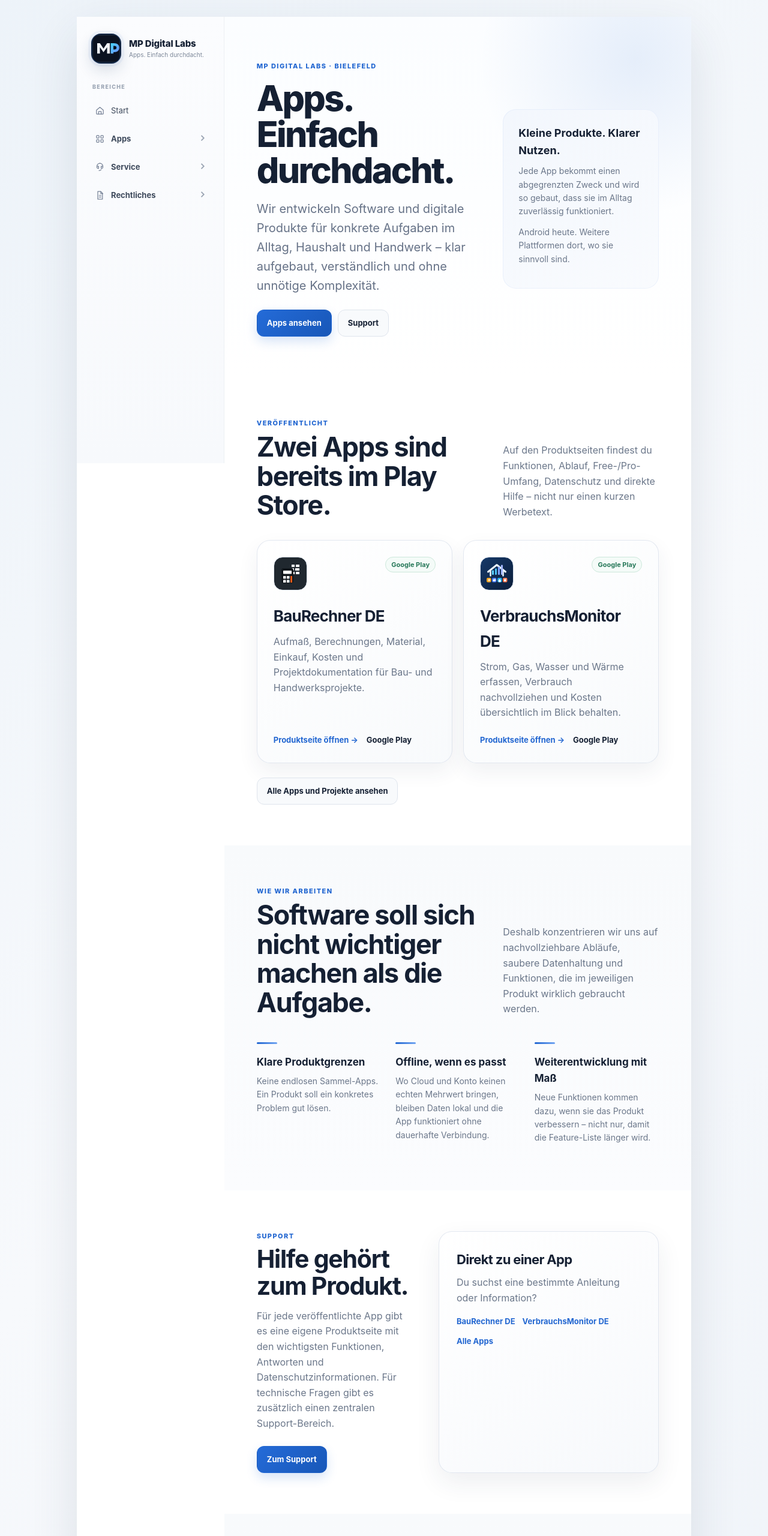
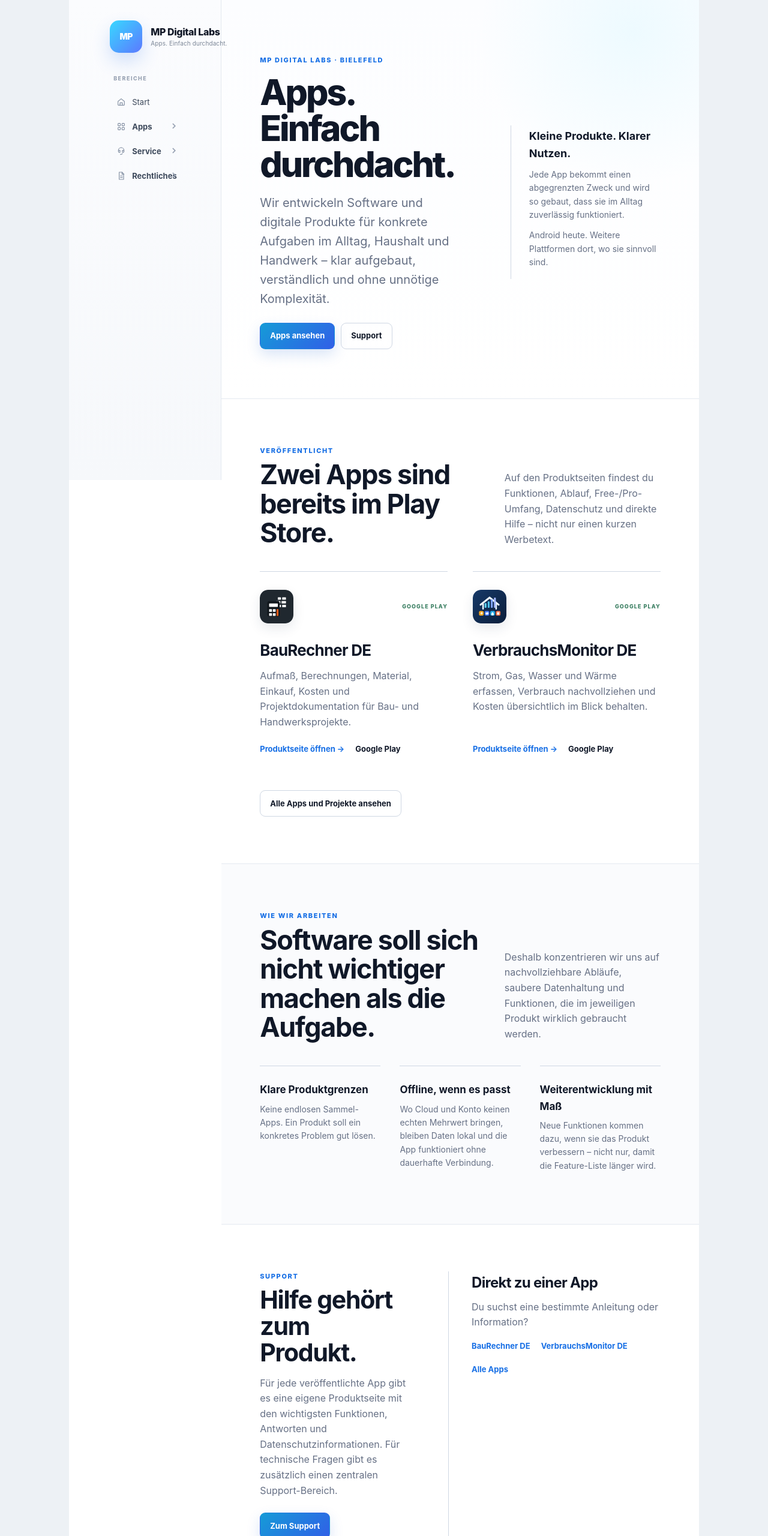
Before and after one commit to MP-Digital-Labs/mp-digital-labs-pages, a plain HTML site: page index.html in a window 1280 px wide. Shown: the top 2560 px of the page at 60% size. Drawn offline with Linux system fonts and the light colour scheme.

Commit message:
Replace boxed UI with open editorial layout

```diff
--- a/site-modern.css
+++ b/site-modern.css
@@ -1,232 +1,482 @@
-/* MP Digital Labs – modern light workspace polish */
+/* MP Digital Labs – light editorial workspace, no card wall */
 :root{
-  --page:#eef3f8;
+  --page:#eef2f6;
   --shell:#ffffff;
-  --sidebar:#f8fafc;
+  --sidebar:#f7f9fc;
   --panel:#ffffff;
-  --panel-soft:#f4f7fb;
-  --text:#152033;
-  --muted:#6b778a;
-  --line:#e7ebf1;
-  --line-strong:#d7dee8;
-  --accent:#2367d1;
-  --accent-soft:#eaf2ff;
-  --accent-strong:#0e4eac;
+  --panel-soft:#f7f9fc;
+  --text:#101828;
+  --muted:#667085;
+  --line:#e4e9f0;
+  --line-strong:#cfd7e3;
+  --accent:#176fe5;
+  --accent-soft:#eaf3ff;
+  --accent-strong:#0a55bb;
   --ok:#28795a;
-  --radius:18px;
-  --shadow:0 28px 80px rgba(41,59,84,.12);
-  --sidebar-width:246px;
+  --radius:0;
+  --shadow:none;
+  --sidebar-width:254px;
 }
 
-html{background:linear-gradient(135deg,#edf3f9 0%,#f7f9fc 45%,#edf2f8 100%)}
+html{
+  background:#edf1f5;
+}
 body{
-  width:min(1500px,80vw);
-  margin:28px auto;
-  min-height:calc(100svh - 56px);
+  width:min(1500px,82vw);
+  margin:0 auto;
+  min-height:100svh;
   border:0;
-  border-radius:28px;
-  box-shadow:var(--shadow);
-  overflow:clip;
+  border-radius:0;
+  box-shadow:none;
+  overflow:visible;
+  background:#fff;
 }
 
+/* Sidebar */
 .site-header{
-  top:28px;
-  height:calc(100svh - 56px);
-  background:linear-gradient(180deg,#fbfcfe 0%,#f7f9fc 100%);
-  border-right:1px solid #edf0f4;
+  top:0;
+  height:100svh;
+  background:linear-gradient(180deg,#fbfcfe 0%,#f6f8fb 100%);
+  border-right:1px solid var(--line);
 }
-.header-row{padding:26px 18px 22px}
+.header-row{
+  padding:34px 22px 28px;
+}
 .brand{
-  padding:2px 6px 24px;
-  border-bottom:0;
-  gap:13px;
+  gap:14px;
+  padding:0 4px 34px;
+  border:0;
 }
+/* Reuse the header logo treatment from the previous MP Digital Labs page. */
 .brand-mark{
-  width:50px;
-  height:50px;
-  flex-basis:50px;
-  border-radius:16px;
-  background:#0e1728 url('/assets/favicon.svg') center/cover no-repeat;
-  border:1px solid rgba(35,103,209,.22);
-  box-shadow:0 10px 24px rgba(27,54,92,.16),0 0 0 5px rgba(35,103,209,.045);
+  width:54px;
+  height:54px;
+  flex:0 0 54px;
+  display:grid;
+  place-items:center;
+  border:0;
+  border-radius:15px;
+  background:linear-gradient(135deg,#38d8ff 0%,#5c79ff 100%);
+  box-shadow:0 14px 30px rgba(44,116,235,.20);
+  color:#fff;
+  font-size:0;
 }
-.brand-text strong{font-size:15px;font-weight:800;color:#152033}
-.brand-text small{font-size:10px;color:#7c8798;margin-top:5px}
-
-.main-nav{gap:5px;margin-top:8px;color:#354156;font-size:13px}
-.nav-caption{
-  margin:0 8px 6px;
-  padding:0;
-  font-size:9px;
-  font-weight:800;
-  letter-spacing:.15em;
-  color:#9aa4b3;
+.brand-mark::before{
+  content:"MP";
+  display:grid!important;
+  place-items:center;
+  position:static!important;
+  width:auto!important;
+  height:auto!important;
+  background:none!important;
+  border:0!important;
+  border-radius:0!important;
+  color:#fff;
+  font-size:14px;
+  font-weight:950;
+  letter-spacing:-.04em;
+  box-shadow:none!important;
+}
+.brand-mark::after{display:none!important}
+.brand-text strong{
+  color:#111827;
+  font-size:16px;
+  font-weight:830;
+  letter-spacing:-.025em;
+}
+.brand-text small{
+  margin-top:5px;
+  color:#7c8797;
+  font-size:10px;
+  letter-spacing:.01em;
 }
 
-.main-nav>a,.nav-folder>summary,.nav-folder .nav-child{
-  min-height:42px;
-  border-radius:12px;
-  transition:background-color .16s ease,color .16s ease,transform .16s ease;
+.main-nav{
+  gap:1px;
+  margin-top:2px;
+  color:#344054;
+  font-size:13px;
 }
-.main-nav>a{padding:9px 11px}
-.nav-folder>summary{padding:9px 34px 9px 11px;font-weight:720}
-.main-nav>a::before,.nav-folder>summary::before,.nav-folder .nav-child::before,.nav-folder .nav-child::after{display:none!important}
-.main-nav>a:hover,.nav-folder>summary:hover,.nav-folder .nav-child:hover{background:#f0f4f9;color:#152033;transform:translateX(1px)}
-.main-nav>a[aria-current="page"],.main-nav>a.is-active,.nav-folder .nav-child.is-active{
-  background:linear-gradient(135deg,#eaf2ff 0%,#f1f6ff 100%);
-  color:#0d4da9;
-  font-weight:780;
-  box-shadow:inset 0 0 0 1px rgba(35,103,209,.08);
+.nav-caption{
+  margin:0 10px 11px;
+  padding:0;
+  color:#98a2b3;
+  font-size:9px;
+  font-weight:850;
+  letter-spacing:.16em;
 }
-.nav-folder{border-radius:14px}
+.main-nav>a,
+.nav-folder>summary,
+.nav-folder .nav-child{
+  min-height:40px;
+  border:0;
+  border-radius:0;
+  background:transparent!important;
+  box-shadow:none!important;
+  transform:none!important;
+  transition:color .15s ease,border-color .15s ease;
+}
+.main-nav>a{
+  padding:8px 10px 8px 12px;
+  border-left:2px solid transparent;
+}
+.nav-folder{border-radius:0}
+.nav-folder>summary{
+  padding:8px 30px 8px 12px;
+  font-weight:720;
+  border-left:2px solid transparent;
+}
+.main-nav>a::before,
+.nav-folder>summary::before,
+.nav-folder .nav-child::before,
+.nav-folder .nav-child::after{display:none!important}
+.main-nav>a:hover,
+.nav-folder>summary:hover,
+.nav-folder .nav-child:hover{
+  color:#0f172a;
+  background:transparent!important;
+}
+.main-nav>a[aria-current="page"],
+.main-nav>a.is-active{
+  color:var(--accent-strong);
+  font-weight:800;
+  border-left-color:var(--accent);
+}
 .nav-folder>summary::after{
-  right:13px;
+  right:10px;
   content:"⌄";
-  font-size:16px;
-  color:#9aa4b3;
+  color:#98a2b3;
+  font-size:15px;
   transform:translateY(-54%) rotate(-90deg);
 }
 .nav-folder[open]>summary::after{transform:translateY(-54%) rotate(0deg)}
 .nav-children{
   display:grid;
-  gap:3px;
-  margin:2px 0 8px;
-  padding:0 0 0 13px;
+  gap:0;
+  margin:0 0 8px;
+  padding:0 0 0 35px;
 }
 .nav-folder .nav-child{
-  padding:8px 10px 8px 18px;
+  min-height:34px;
+  padding:7px 8px;
+  color:#758195;
   font-size:12px;
-  color:#697588;
+  border-left:1px solid transparent;
 }
-.nav-folder .nav-child:hover{background:#f2f5f9}
-
+.nav-folder .nav-child.is-active{
+  color:var(--accent-strong);
+  font-weight:780;
+  border-left-color:var(--accent);
+}
 .nav-label{display:flex;align-items:center;gap:10px;min-width:0}
 .nav-symbol{
-  width:18px;
-  height:18px;
+  width:17px;
+  height:17px;
   display:inline-grid;
   place-items:center;
-  flex:0 0 18px;
-  color:#758196;
+  flex:0 0 17px;
+  color:#8490a3;
 }
-.nav-symbol svg{width:17px;height:17px;display:block;stroke:currentColor;fill:none;stroke-width:1.7;stroke-linecap:round;stroke-linejoin:round}
-.is-active .nav-symbol,.nav-folder .nav-child.is-active .nav-symbol{color:var(--accent)}
+.nav-symbol svg{
+  width:16px;
+  height:16px;
+  display:block;
+  stroke:currentColor;
+  fill:none;
+  stroke-width:1.7;
+  stroke-linecap:round;
+  stroke-linejoin:round;
+}
+.is-active .nav-symbol{color:var(--accent)}
 
+/* Main surface */
 main{background:#fff}
+.container{
+  padding-inline:clamp(38px,5vw,82px);
+}
 .hero{
-  padding:74px 0 68px;
+  padding:92px 0 82px;
+  border-bottom:1px solid var(--line);
   background:
-    radial-gradient(circle at 88% 12%,rgba(35,103,209,.10),transparent 30%),
-    linear-gradient(180deg,#fbfdff 0%,#fff 100%);
-  border-bottom:0;
+    radial-gradient(circle at 86% 8%,rgba(56,216,255,.075),transparent 28%),
+    linear-gradient(180deg,#fcfdff 0%,#fff 100%);
 }
-.hero-grid{gap:58px}
-h1{font-weight:820;letter-spacing:-.045em}
-.lead{color:#667287}
+.hero-grid{
+  grid-template-columns:minmax(0,1.25fr) minmax(250px,.55fr);
+  gap:72px;
+  align-items:center;
+}
+.eyebrow{
+  color:var(--accent);
+  letter-spacing:.15em;
+}
+h1{
+  font-weight:840;
+  letter-spacing:-.052em;
+}
+.lead{color:#667085}
 .hero-panel{
+  padding:4px 0 4px 30px;
   border:0;
-  border-radius:22px;
-  padding:26px;
-  background:linear-gradient(145deg,#f3f7fd,#f9fbfe);
-  box-shadow:inset 0 0 0 1px rgba(35,103,209,.06);
+  border-left:1px solid var(--line-strong);
+  border-radius:0;
+  background:transparent;
+  box-shadow:none;
+}
+.hero-panel strong{color:#101828}
+
+.section{
+  padding:78px 0;
+}
+.section.alt{
+  background:#fafbfd;
+  border-top:1px solid var(--line);
+  border-bottom:1px solid var(--line);
+}
+.section-head{margin-bottom:40px}
+
+/* Products and support: editorial rows instead of cards */
+.product-grid,
+.support-grid{
+  gap:42px;
+}
+.product-card,
+.support-card{
+  position:relative;
+  min-height:0;
+  padding:30px 0 34px;
+  border:0;
+  border-top:1px solid var(--line-strong);
+  border-radius:0;
+  background:transparent;
+  box-shadow:none;
+  transition:none;
+}
+.product-card:hover,
+.support-card:hover{
+  transform:none;
+  border-color:var(--accent);
+  box-shadow:none;
+}
+.product-card .top{align-items:center}
+.product-icon{
+  width:56px;
+  height:56px;
+  border:0;
+  border-radius:14px;
+  box-shadow:0 8px 20px rgba(30,52,83,.10);
+}
+.badge{
+  min-height:auto;
+  padding:0;
+  border:0;
+  border-radius:0;
+  background:transparent!important;
+  color:#7a8699;
+  font-size:9px;
+  font-weight:850;
+  letter-spacing:.12em;
+  text-transform:uppercase;
+}
+.badge.live{color:#3b7f62;border:0;background:transparent}
+.product-card h3{margin:24px 0 9px}
+.product-card p,.support-card p{max-width:560px}
+.product-card .card-links,
+.support-links{gap:18px}
+
+.principles{
+  gap:32px;
+}
+.principle{
+  padding:26px 0 8px;
+  border:0;
+  border-top:1px solid var(--line-strong);
+  border-radius:0;
+  background:transparent;
+  box-shadow:none;
+}
+.principle::before{display:none}
+
+/* Contact – open layout, no outer box */
+.split{
+  gap:68px;
+}
+.contact-box{
+  padding:0 0 0 38px;
+  border:0;
+  border-left:1px solid var(--line-strong);
+  border-radius:0;
+  background:transparent;
+  box-shadow:none;
+}
+.contact-box h3{font-size:24px}
+.form{gap:19px}
+.form-row{gap:22px}
+.form label{
+  gap:7px;
+  color:#667085;
+  font-size:10px;
+  font-weight:780;
+  letter-spacing:.06em;
+  text-transform:uppercase;
+}
+.form input,
+.form select,
+.form textarea{
+  padding:11px 0 10px;
+  border:0;
+  border-bottom:1px solid #cfd7e3;
+  border-radius:0;
+  background:transparent;
+  box-shadow:none;
+  color:#101828;
+}
+.form input:focus,
+.form select:focus,
+.form textarea:focus{
+  border-color:var(--accent);
+  box-shadow:0 1px 0 var(--accent);
+}
+.form textarea{min-height:110px}
+.button{
+  min-height:44px;
+  border-radius:9px;
+}
+.button.primary{
+  border-color:transparent;
+  background:linear-gradient(135deg,#159bd7 0%,#315fe7 100%);
+  color:#fff;
+  box-shadow:0 9px 22px rgba(35,103,209,.17);
+}
+.button.primary:hover{background:linear-gradient(135deg,#118fca,#2857d7)}
+.button.secondary{
+  border:1px solid var(--line-strong);
+  background:transparent;
 }
 
-.section{padding:68px 0}
-.section.alt{
-  background:linear-gradient(180deg,#f8fafc 0%,#fbfcfe 100%);
-  border-block:0;
+/* Detail pages – dividers, not containers */
+.page-hero,
+.detail-hero{
+  padding:68px 0 54px;
+  border-bottom:1px solid var(--line);
+  background:
+    radial-gradient(circle at 91% 0%,rgba(56,216,255,.06),transparent 27%),
+    #fcfdff;
 }
-.section-head{margin-bottom:34px}
-
-.product-grid,.support-grid{gap:18px}
-.product-card,.support-card{
-  border:0;
-  border-radius:22px;
-  background:linear-gradient(145deg,#fff,#f8fafc);
-  box-shadow:0 14px 34px rgba(37,55,82,.07),inset 0 0 0 1px rgba(218,225,235,.75);
-}
-.product-card{padding:28px;min-height:292px}
-.support-card{padding:26px 28px}
-.product-card:hover,.support-card:hover{box-shadow:0 18px 42px rgba(37,55,82,.10),inset 0 0 0 1px rgba(35,103,209,.14)}
-
-.principles{gap:24px}
-.principle{
+.breadcrumbs{margin-bottom:18px}
+.filter-chip{
+  padding:6px 0;
+  margin-right:14px;
   border:0;
   border-radius:0;
   background:transparent;
-  padding:8px 0 8px;
+  color:#667085;
+}
+.facts{
+  border:0;
+  border-top:1px solid var(--line-strong);
+  border-radius:0;
+  background:transparent;
   box-shadow:none;
 }
-.principle::before{
-  content:"";
-  display:block;
-  width:34px;
-  height:3px;
-  border-radius:999px;
-  background:linear-gradient(90deg,#2367d1,#73a6f2);
-  margin-bottom:17px;
+.fact{
+  padding:14px 0;
+  border-bottom:1px solid var(--line);
 }
-
-.contact-box{
+.feature-grid,
+.steps,
+.compare{gap:28px}
+.feature,
+.step,
+.compare-card{
+  padding:24px 0;
   border:0;
-  border-radius:22px;
-  background:linear-gradient(145deg,#fff,#f7f9fc);
-  box-shadow:0 16px 42px rgba(37,55,82,.08),inset 0 0 0 1px rgba(218,225,235,.75);
-  padding:30px;
+  border-top:1px solid var(--line-strong);
+  border-radius:0;
+  background:transparent;
+  box-shadow:none;
 }
-.form{gap:14px}
-.form label{font-size:11px;font-weight:650;color:#5e6a7d}
-.form input,.form select,.form textarea{
-  border:1px solid #dce3ec;
-  border-radius:12px;
-  background:#fff;
-  padding:12px 13px;
-  box-shadow:0 1px 2px rgba(20,32,50,.02)
+.faq-list{gap:0;border-top:1px solid var(--line-strong)}
+.faq-list details{
+  padding:0;
+  border:0;
+  border-bottom:1px solid var(--line);
+  border-radius:0;
+  background:transparent;
+  box-shadow:none;
 }
-.form input:focus,.form select:focus,.form textarea:focus{border-color:#8bb0e8;box-shadow:0 0 0 4px rgba(35,103,209,.09)}
-.button{border-radius:12px;min-height:45px}
-.button.primary{background:linear-gradient(135deg,#246bd8,#1857b8);border-color:transparent;box-shadow:0 8px 18px rgba(35,103,209,.18)}
-.button.primary:hover{background:linear-gradient(135deg,#1d60ca,#124da7)}
-.button.secondary{background:#f8fafc;border-color:#dfe5ed}
-
-.page-hero,.detail-hero{
-  padding:58px 0 46px;
-  border-bottom:0;
-  background:radial-gradient(circle at 90% 0%,rgba(35,103,209,.08),transparent 28%),#fbfdff;
-}
-.breadcrumbs{margin-bottom:16px}
-.facts,.feature,.step,.compare-card,.faq-list details{
-  border:0;
-  background:#fff;
-  box-shadow:inset 0 0 0 1px #e5eaf1,0 8px 24px rgba(37,55,82,.04);
-}
-.feature,.step,.compare-card{border-radius:16px}
+.faq-list summary{padding:18px 34px 18px 0}
 
 .footer{
-  background:#f8fafc;
+  padding:48px 0 38px;
+  border-top:1px solid var(--line);
+  background:#f9fafc;
+}
+.footer-grid{
+  padding-top:0;
   border-top:0;
-  padding:36px 0 42px;
 }
-.footer-grid{border-top:1px solid #edf0f4;padding-top:30px}
-.footer-bottom{border-top:1px solid #edf0f4}
+.footer-bottom{border-top:1px solid var(--line)}
 
 .legal-page{background:#fff}
-.legal{max-width:900px}
-.legal h1{font-weight:820}
+.legal{max-width:920px}
+.legal h1{font-weight:840}
 
 @media(max-width:1180px){
   body{width:min(96vw,1500px)}
+  .container{padding-inline:36px}
 }
+
 @media(max-width:900px){
   html{background:#fff}
-  body{width:100%;margin:0;min-height:100svh;border-radius:0;box-shadow:none;display:block;overflow:visible}
-  .site-header{height:auto;top:0;background:rgba(255,255,255,.96);backdrop-filter:blur(16px);border-right:0;border-bottom:1px solid #e8edf3}
-  .header-row{height:auto;min-height:72px;padding:10px 18px;flex-direction:row;align-items:center;justify-content:space-between}
-  .brand{padding:0;border:0}
-  .brand-mark{width:42px;height:42px;flex-basis:42px;border-radius:13px;box-shadow:0 6px 16px rgba(27,54,92,.13)}
-  .main-nav{top:78px;background:#fff;border:1px solid #e3e8ef;border-radius:18px;box-shadow:0 20px 60px rgba(31,48,71,.18);padding:12px;margin:0}
-  .nav-caption{margin-top:3px}
-  .nav-children{padding-left:10px}
+  body{
+    width:100%;
+    margin:0;
+    min-height:100svh;
+    display:block;
+    overflow:visible;
+  }
+  .site-header{
+    height:auto;
+    top:0;
+    background:rgba(255,255,255,.97);
+    backdrop-filter:blur(16px);
+    border-right:0;
+    border-bottom:1px solid var(--line);
+  }
+  .header-row{
+    height:auto;
+    min-height:74px;
+    padding:10px 18px;
+    flex-direction:row;
+    align-items:center;
+    justify-content:space-between;
+  }
+  .brand{padding:0}
+  .brand-mark{
+    width:44px;
+    height:44px;
+    flex-basis:44px;
+    border-radius:12px;
+    box-shadow:0 8px 20px rgba(44,116,235,.17);
+  }
+  .brand-mark::before{font-size:12px}
+  .main-nav{
+    top:74px;
+    left:0;
+    right:0;
+    margin:0;
+    padding:18px 20px 24px;
+    border:0;
+    border-bottom:1px solid var(--line);
+    border-radius:0;
+    background:#fff;
+    box-shadow:0 18px 40px rgba(31,48,71,.10);
+  }
+  .nav-children{padding-left:30px}
   .container{padding-inline:22px}
-  .hero{padding:56px 0 50px}
+  .hero{padding:60px 0 54px}
+  .hero-panel{padding:24px 0 0;border-left:0;border-top:1px solid var(--line)}
+  .contact-box{padding:30px 0 0;border-left:0;border-top:1px solid var(--line)}
+  .product-grid,.support-grid{gap:24px}
 }
```
